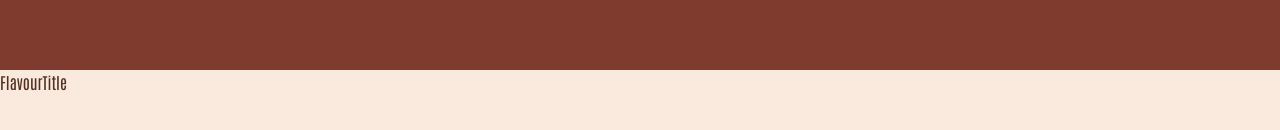
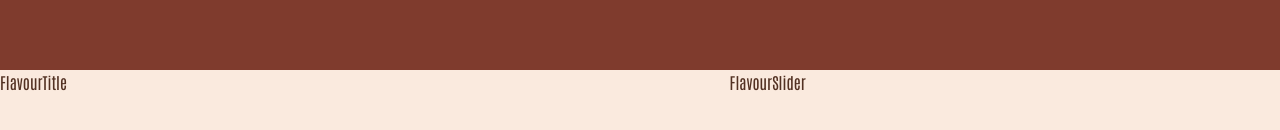
Before and after one commit to joshuabanfield/gsap_milkshakes, a React (Vite) app: page / in a window 1280 px wide. Shown: the part 1586-1716 px from the top of the page. Built offline with nearby package versions, Linux system fonts and the light colour scheme; a web font is replaced by a local one.

Commit message:
Created FlavourSlider component.

```diff
--- /dev/null
+++ b/src/components/FlavourSlider.jsx
@@ -0,0 +1,7 @@
+const FlavourSlider = () => {
+  return (
+    <div>FlavourSlider</div>
+  )
+}
+
+export default FlavourSlider
--- a/src/sections/FlavourSection.jsx
+++ b/src/sections/FlavourSection.jsx
@@ -1,3 +1,4 @@
+import FlavourSlider from "../components/FlavourSlider"
 import FlavourTitle from "../components/FlavourTitle"
 
 const FlavourSection = () => {
@@ -7,7 +8,9 @@ const FlavourSection = () => {
             <div className="lg:w-[57%] flex-none h-80 lg:h-full md:mt-20 xl:mt-0">
                 <FlavourTitle />
             </div>
-            <div className=""></div>
+            <div className="h-full">
+                <FlavourSlider />
+            </div>
         </div>
     </section>
   )
```
